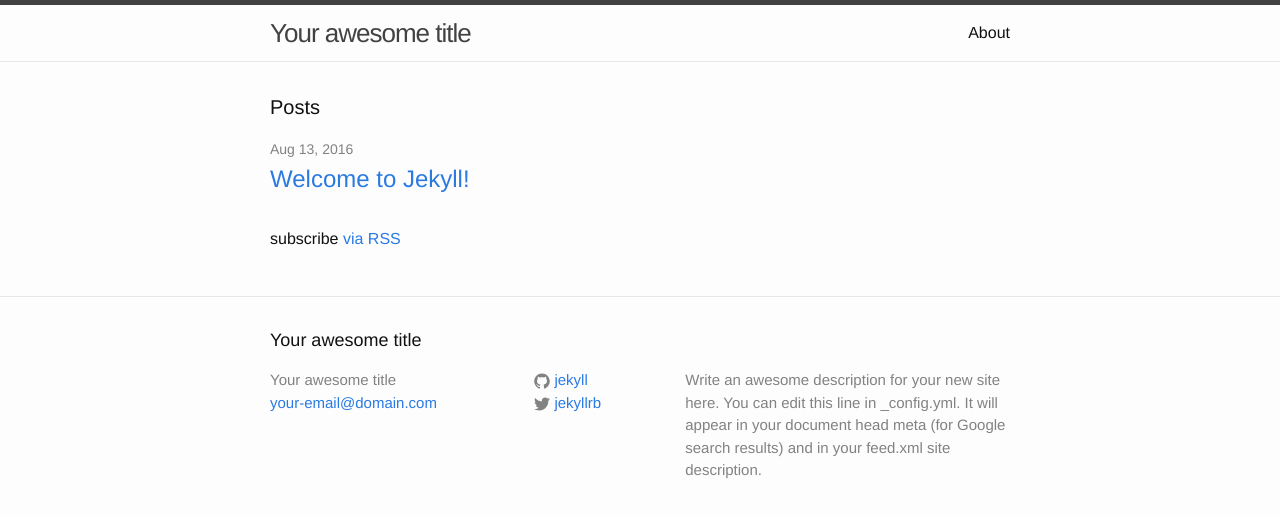
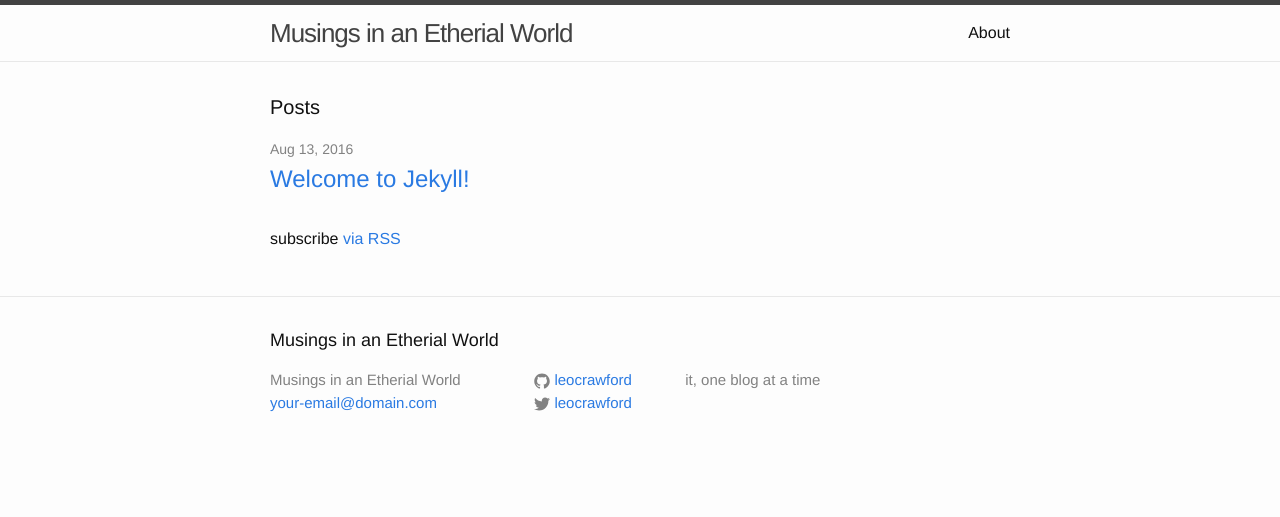
Before and after one commit to leocrawford/leocrawford.github.io, a Jekyll site: the page built from index.html, in a window 1280 px wide. Shown: the top 517 px of the page. Built offline with Jekyll 4.4.1, drawn with Linux system fonts in a browser that asks for light colours.

```diff
--- a/_config.yml
+++ b/_config.yml
@@ -13,16 +13,14 @@
 # you will see them accessed via {{ site.title }}, {{ site.email }}, and so on.
 # You can create any custom variable you would like, and they will be accessible
 # in the templates via {{ site.myvariable }}.
-title: Your awesome title
+title: Musings in an Etherial World
 email: your-email@domain.com
-description: > # this means to ignore newlines until "baseurl:"
-  Write an awesome description for your new site here. You can edit this
-  line in _config.yml. It will appear in your document head meta (for
-  Google search results) and in your feed.xml site description.
+description: > # Exploring technology and the institutions that create
+   it, one blog at a time
 baseurl: "" # the subpath of your site, e.g. /blog
-url: "http://example.com" # the base hostname & protocol for your site
-twitter_username: jekyllrb
-github_username:  jekyll
+url: "https://leocrawford.github.io" # the base hostname & protocol for your site
+twitter_username: leocrawford
+github_username:  leocrawford
 
 # Build settings
 markdown: kramdown
```
Also changed, not shown: _drafts/operating_model.md (added, +26 -0 lines).
